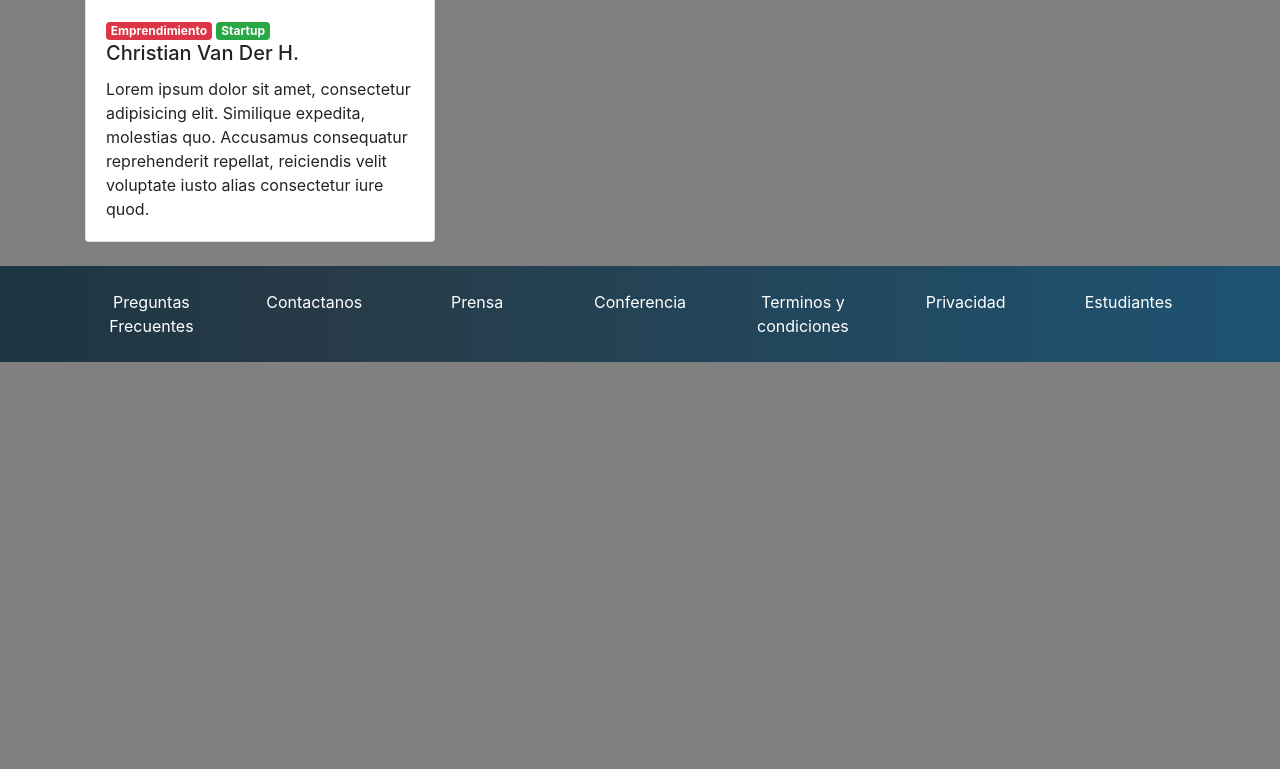
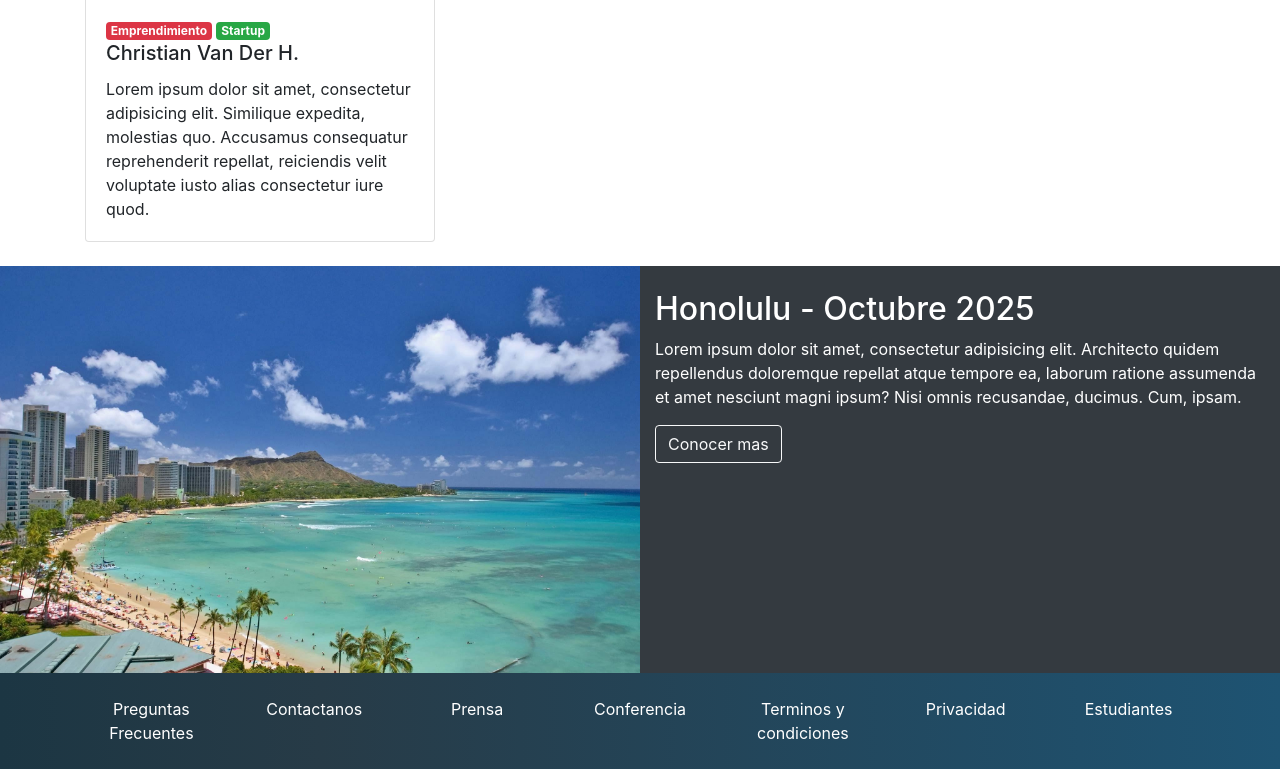
Before and after one commit to lexstudio/bootstrap, a plain HTML site: page index.html in a window 1280 px wide. Shown: the part 1704-2473 px from the top of the page. Before the commit the page ends 2066 px from the top, so only its background shows below. Drawn offline with nearby package versions, Linux system fonts and the light colour scheme.

Commit message:
V14 container fluid

```diff
--- a/css/index.css
+++ b/css/index.css
@@ -1,6 +1,4 @@
-body{
-    background: gray;
-}
+
 
 #header img{
     width: 80px;
@@ -46,6 +44,16 @@ body{
     color: white;
 }
 
+#place-time{
+    background-color: #343a40;
+    color: white;
+}
+
+#place-time img{
+    max-width: 100%;
+}
+
+
 #footer{
     background: linear-gradient(90deg,#1c3643,#273b47 25%,#1e5372);
 }
--- a/index.html
+++ b/index.html
@@ -173,6 +173,27 @@
 
     </section>
 
+   <!--Lugar y fecha-->
+   <section id="place-time">
+       <div class="container-fluid">
+           <div class="row">
+               <div class="col-12 col-lg-6 pl-0 pr-0">
+                   <img src="assets/img/honolulu.jpg" alt="Honolulu"/>
+               </div>
+               <div class="col-12 col-lg-6 pt-4 pb-4">
+                   <h2>Honolulu - Octubre 2025</h2>
+                   <p>
+                       Lorem ipsum dolor sit amet, consectetur adipisicing elit. Architecto quidem repellendus doloremque repellat atque tempore ea, laborum ratione assumenda et amet nesciunt magni ipsum? Nisi omnis recusandae, ducimus. Cum, ipsam.
+                   </p>
+
+                   <a class="btn btn-outline-light" href="https://es.wikipedia.org/wiki/Honolulu" target="_blank">Conocer mas</a>
+               </div>
+           </div>
+       </div>
+   </section>
+
+
+
 
    <!-- Footer -->
 
```
